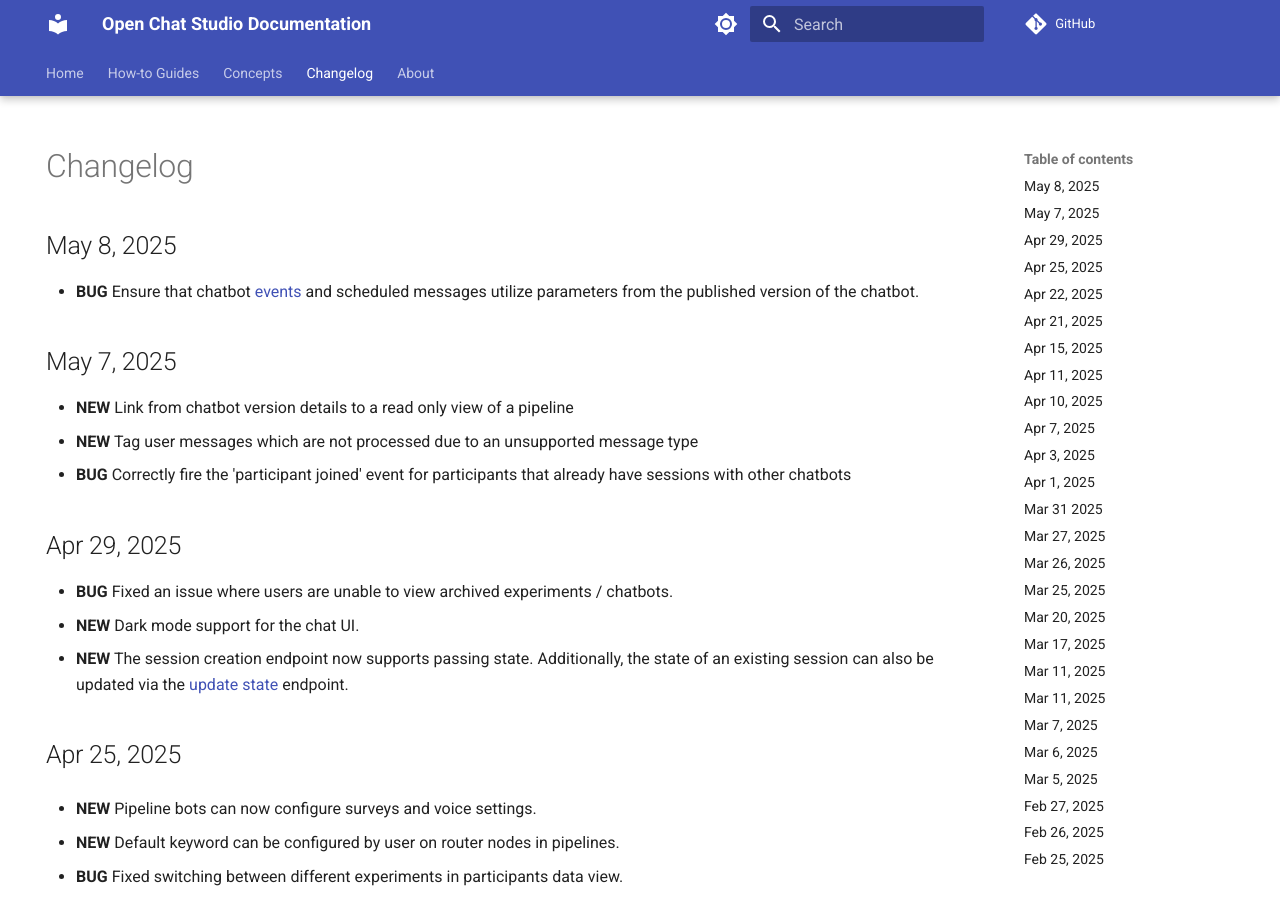
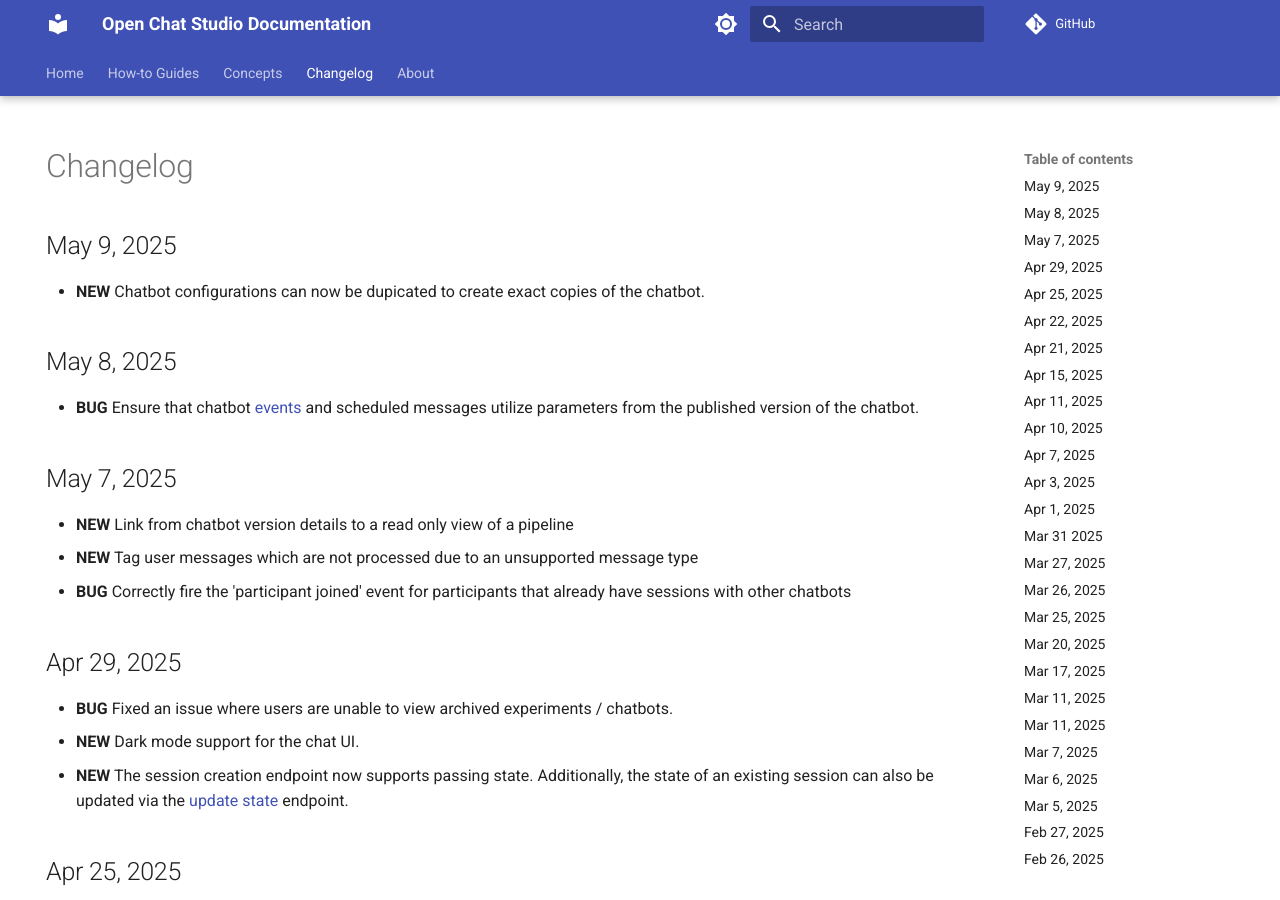
Before and after one commit to dimagi/open-chat-studio-docs, an MkDocs documentation site: the page built from docs/changelog.md, in a window 1280 px wide and 900 px high. Built offline with MkDocs 1.6.1 and Material for MkDocs 9.7.7, drawn with Linux system fonts in a browser that asks for light colours; emoji names are drawn with the system emoji font; a script that is not in the unit is left out; comment, search, counter and statistics services are not loaded.

Commit message:
Update changelog.md

```diff
--- a/docs/changelog.md
+++ b/docs/changelog.md
@@ -4,6 +4,10 @@
 ---
 
 # Changelog
+
+## May 9, 2025
+
+* **NEW** Chatbot configurations can now be dupicated to create exact copies of the chatbot.
 
 ## May 8, 2025
 * **BUG** Ensure that chatbot [events](./concepts/events.md) and scheduled messages utilize parameters from the published version of the chatbot.
```
